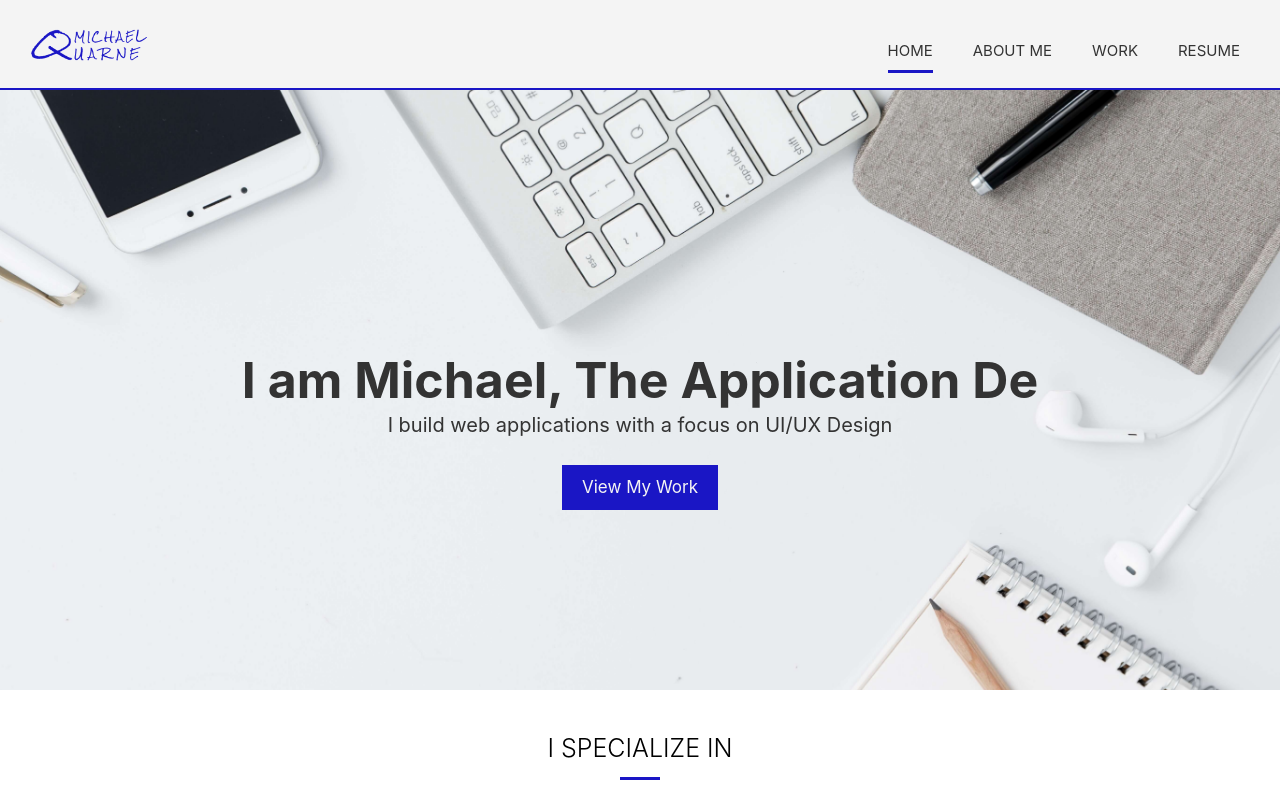
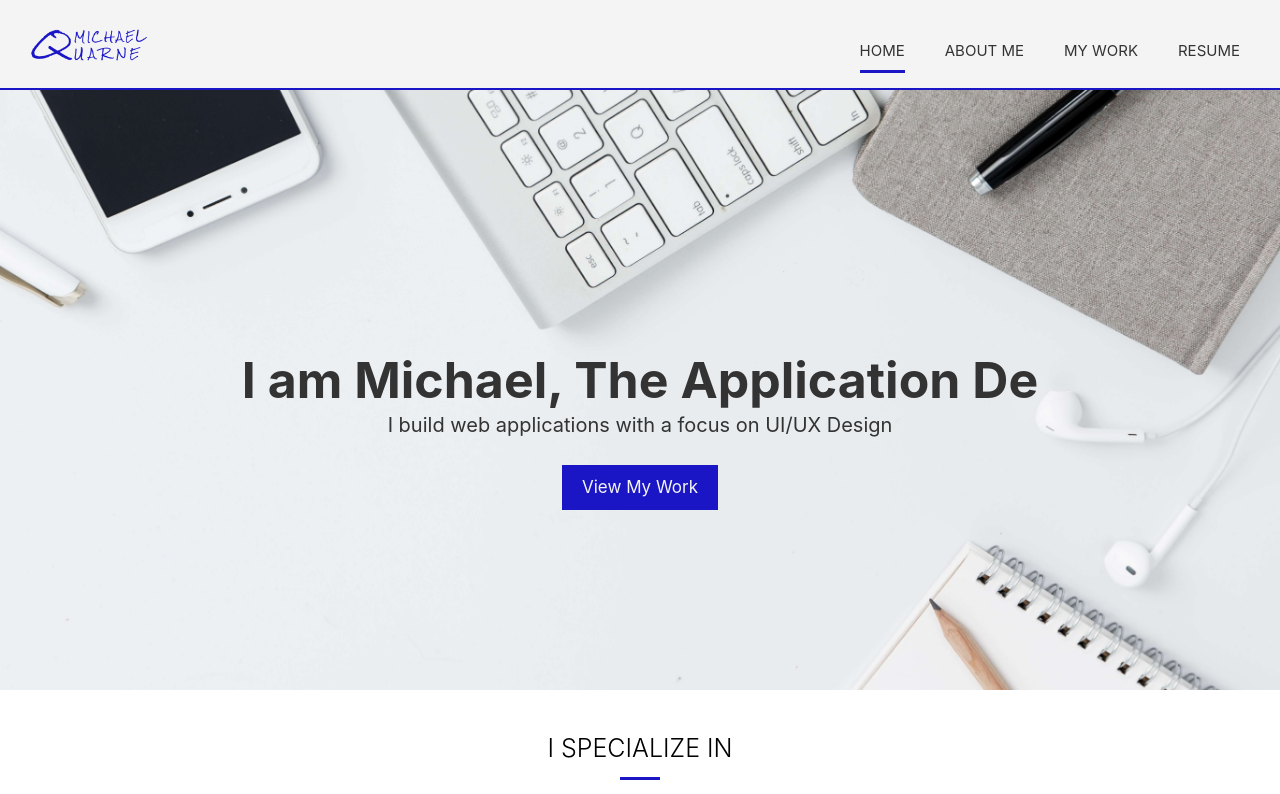
Before and after one commit to mikeq1225/portfolio, a React (Create React App) app in the folder client/: page /Home in a window 1280 px wide. Shown: the top 794 px of the page. Built offline with nearby package versions, Linux system fonts and the light colour scheme.

Commit message:
change to my work

```diff
--- a/client/src/components/NavBar.js
+++ b/client/src/components/NavBar.js
@@ -25,7 +25,7 @@ export default (props) => {
 						</li>
 						<li>
 							<NavLink to="/Work" activeClassName="selected">
-								Work
+								My Work
 							</NavLink>
 						</li>
 						<li>
```
